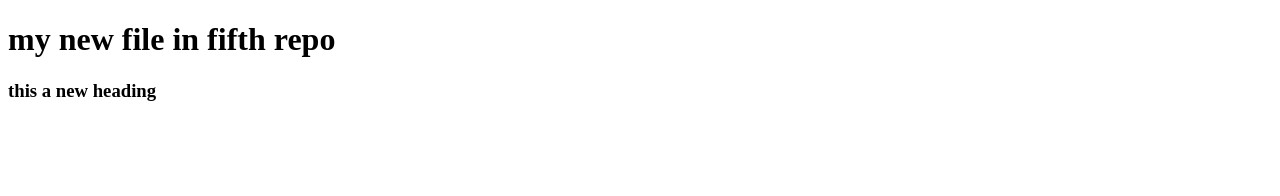
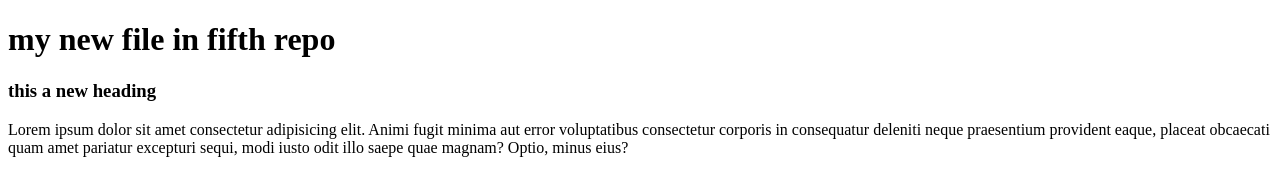
Before and after one commit to maruf11604/my-new-fifth-repo, a plain HTML site: page index.html in a window 1280 px wide. Drawn offline with Linux system fonts and the light colour scheme.

Commit message:
add a pragraph

```diff
--- a/index.html
+++ b/index.html
@@ -9,5 +9,6 @@
 <body>
     <h1>my new file in fifth repo</h1>
     <h3>this a new heading </h3>
+    <p>Lorem ipsum dolor sit amet consectetur adipisicing elit. Animi fugit minima aut error voluptatibus consectetur corporis in consequatur deleniti neque praesentium provident eaque, placeat obcaecati quam amet pariatur excepturi sequi, modi iusto odit illo saepe quae magnam? Optio, minus eius?</p>
 </body>
 </html>
```
